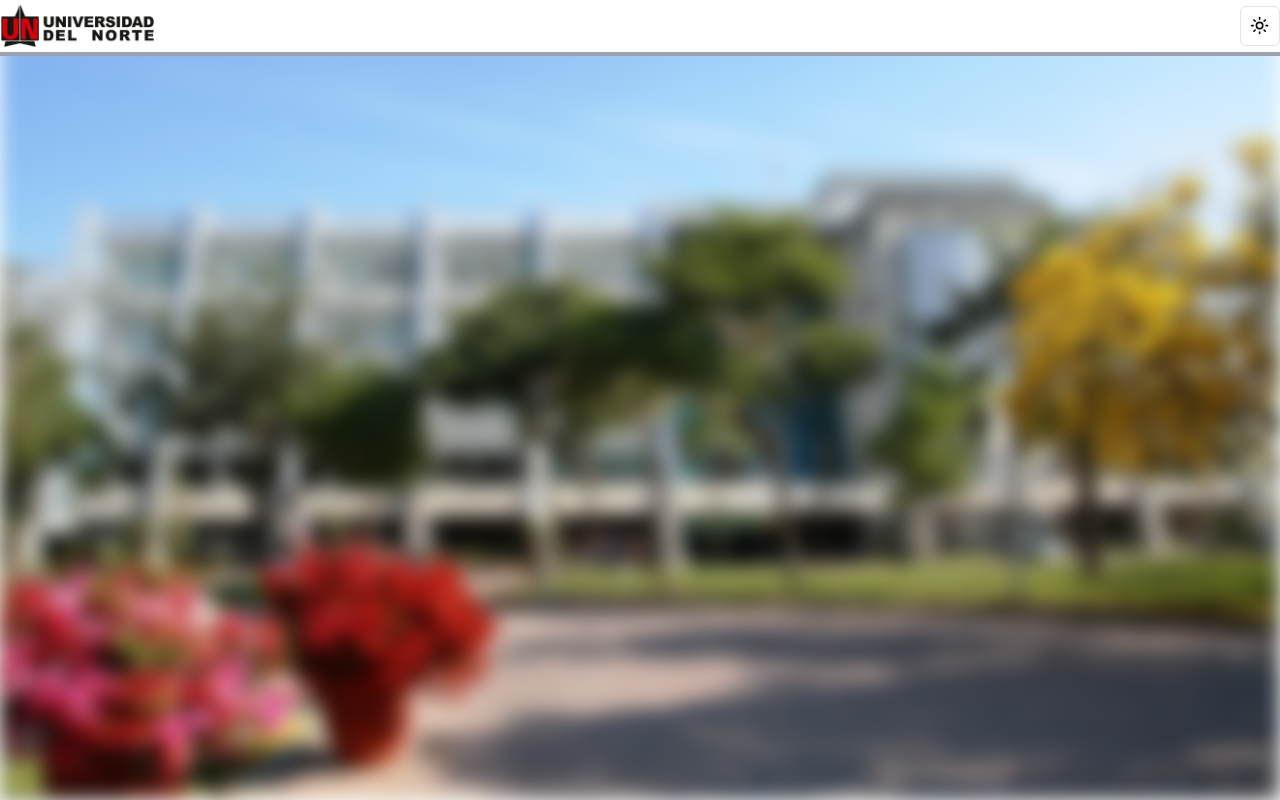
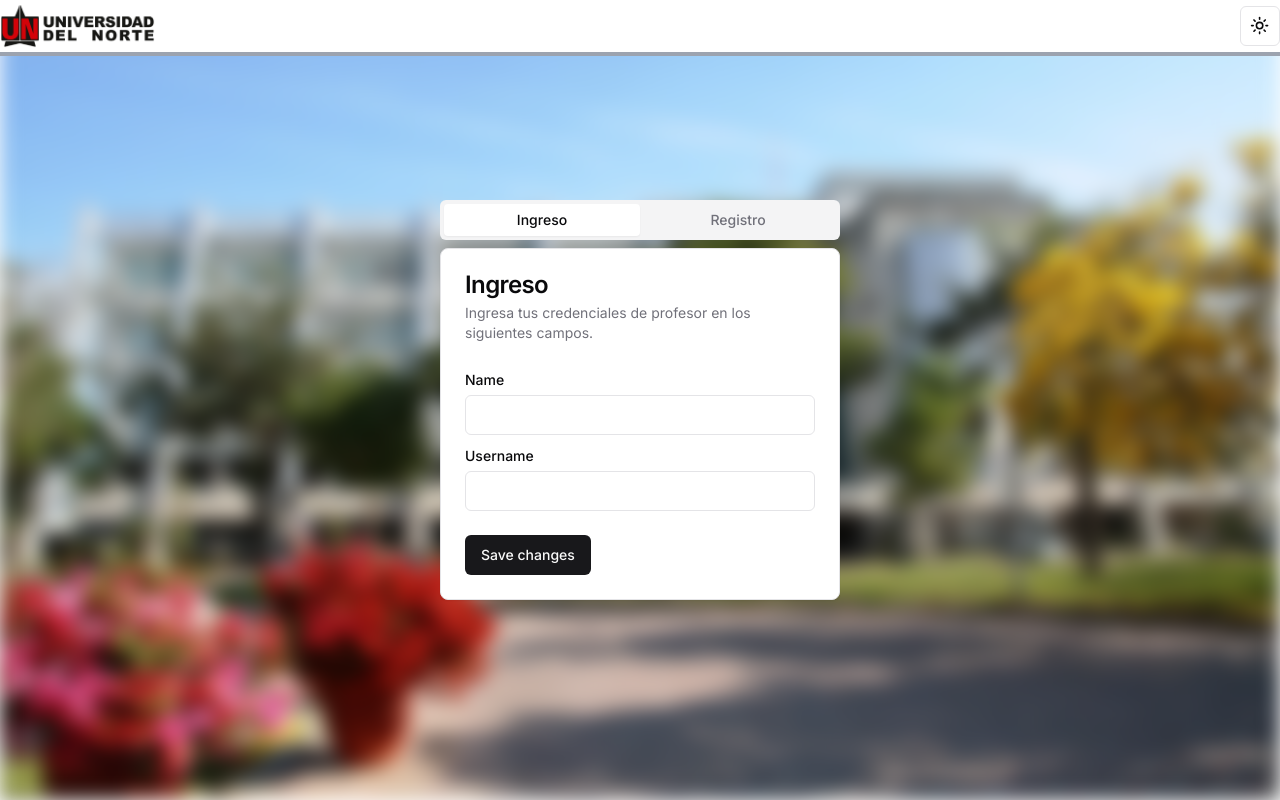
Before and after one commit to giusgo/pc2-actividad2, a Next.js app in the folder app/: page / in a window 1280 px wide. Built offline with nearby package versions, Linux system fonts and the light colour scheme.

Commit message:
Formulario login

```diff
--- a/app/package.json
+++ b/app/package.json
@@ -10,6 +10,7 @@
   },
   "dependencies": {
     "@radix-ui/react-dropdown-menu": "^2.0.6",
+    "@radix-ui/react-label": "^2.0.2",
     "@radix-ui/react-slot": "^1.0.2",
     "@radix-ui/react-tabs": "^1.0.4",
     "class-variance-authority": "^0.7.0",
--- a/app/src/app/page.tsx
+++ b/app/src/app/page.tsx
@@ -1,11 +1,13 @@
 import Background from "@/components/Home/background";
 import Navbar from "@/components/General/Navbar";
+import TeacherForm from "@/components/Home/form";
 
 export default function Home() {
   return (
     <main>
       <Background />
       <Navbar />
+      <TeacherForm />
     </main>
   );
 }
--- /dev/null
+++ b/app/src/components/Home/Login/index.tsx
@@ -0,0 +1,35 @@
+import {
+    Card,
+    CardContent,
+    CardDescription,
+    CardFooter,
+    CardHeader,
+    CardTitle,
+} from "@/components/ui/card"
+import { Input } from "@/components/ui/input"
+import { Label } from "@/components/ui/label"
+import { Button } from "@/components/ui/button"
+
+export default function Login() {
+    return <Card>
+        <CardHeader>
+            <CardTitle>Ingreso</CardTitle>
+            <CardDescription>
+                Ingresa tus credenciales de profesor en los siguientes campos.
+            </CardDescription>
+        </CardHeader>
+        <CardContent className="space-y-2">
+            <div className="space-y-1">
+                <Label htmlFor="name">Name</Label>
+                <Input id="name" />
+            </div>
+            <div className="space-y-1">
+                <Label htmlFor="username">Username</Label>
+                <Input id="username" />
+            </div>
+        </CardContent>
+        <CardFooter>
+            <Button>Save changes</Button>
+        </CardFooter>
+    </Card>
+}
--- /dev/null
+++ b/app/src/components/Home/form.tsx
@@ -0,0 +1,37 @@
+import { Button } from "@/components/ui/button"
+import {
+    Card,
+    CardContent,
+    CardDescription,
+    CardFooter,
+    CardHeader,
+    CardTitle,
+} from "@/components/ui/card"
+import { Input } from "@/components/ui/input"
+import { Label } from "@/components/ui/label"
+import {
+    Tabs,
+    TabsContent,
+    TabsList,
+    TabsTrigger,
+} from "@/components/ui/tabs"
+import Login from "./Login"
+
+export default function TeacherForm() {
+    return (
+        <div className="fixed top-1/2 left-1/2 transform -translate-x-1/2 -translate-y-1/2">
+            <Tabs defaultValue="login" className="w-[400px]">
+                <TabsList className="grid w-full grid-cols-2">
+                    <TabsTrigger value="login">Ingreso</TabsTrigger>
+                    <TabsTrigger value="regiser">Registro</TabsTrigger>
+                </TabsList>
+                <TabsContent value="login">
+                    <Login />
+                </TabsContent>
+                <TabsContent value="regiser">
+                    {/* Register pendiente */}
+                </TabsContent>
+            </Tabs>
+        </div>
+    )
+}
--- /dev/null
+++ b/app/src/components/ui/card.tsx
@@ -0,0 +1,79 @@
+import * as React from "react"
+
+import { cn } from "@/lib/utils"
+
+const Card = React.forwardRef<
+  HTMLDivElement,
+  React.HTMLAttributes<HTMLDivElement>
+>(({ className, ...props }, ref) => (
+  <div
+    ref={ref}
+    className={cn(
+      "rounded-lg border bg-card text-card-foreground shadow-sm",
+      className
+    )}
+    {...props}
+  />
+))
+Card.displayName = "Card"
+
+const CardHeader = React.forwardRef<
+  HTMLDivElement,
+  React.HTMLAttributes<HTMLDivElement>
+>(({ className, ...props }, ref) => (
+  <div
+    ref={ref}
+    className={cn("flex flex-col space-y-1.5 p-6", className)}
+    {...props}
+  />
+))
+CardHeader.displayName = "CardHeader"
+
+const CardTitle = React.forwardRef<
+  HTMLParagraphElement,
+  React.HTMLAttributes<HTMLHeadingElement>
+>(({ className, ...props }, ref) => (
+  <h3
+    ref={ref}
+    className={cn(
+      "text-2xl font-semibold leading-none tracking-tight",
+      className
+    )}
+    {...props}
+  />
+))
+CardTitle.displayName = "CardTitle"
+
+const CardDescription = React.forwardRef<
+  HTMLParagraphElement,
+  React.HTMLAttributes<HTMLParagraphElement>
+>(({ className, ...props }, ref) => (
+  <p
+    ref={ref}
+    className={cn("text-sm text-muted-foreground", className)}
+    {...props}
+  />
+))
+CardDescription.displayName = "CardDescription"
+
+const CardContent = React.forwardRef<
+  HTMLDivElement,
+  React.HTMLAttributes<HTMLDivElement>
+>(({ className, ...props }, ref) => (
+  <div ref={ref} className={cn("p-6 pt-0", className)} {...props} />
+))
+CardContent.displayName = "CardContent"
+
+const CardFooter = React.forwardRef<
+  HTMLDivElement,
+  React.HTMLAttributes<HTMLDivElement>
+>(({ className, ...props }, ref) => (
+  <div
+    ref={ref}
+    className={cn("flex items-center p-6 pt-0", className)}
+    {...props}
+  />
+))
+CardFooter.displayName = "CardFooter"
+
+export { Card, CardHeader, CardFooter, CardTitle, CardDescription, CardContent }
--- /dev/null
+++ b/app/src/components/ui/input.tsx
@@ -0,0 +1,25 @@
+import * as React from "react"
+
+import { cn } from "@/lib/utils"
+
+export interface InputProps
+  extends React.InputHTMLAttributes<HTMLInputElement> {}
+
+const Input = React.forwardRef<HTMLInputElement, InputProps>(
+  ({ className, type, ...props }, ref) => {
+    return (
+      <input
+        type={type}
+        className={cn(
+          "flex h-10 w-full rounded-md border border-input bg-background px-3 py-2 text-sm ring-offset-background file:border-0 file:bg-transparent file:text-sm file:font-medium placeholder:text-muted-foreground focus-visible:outline-none focus-visible:ring-2 focus-visible:ring-ring focus-visible:ring-offset-2 disabled:cursor-not-allowed disabled:opacity-50",
+          className
+        )}
+        ref={ref}
+        {...props}
+      />
+    )
+  }
+)
+Input.displayName = "Input"
+
+export { Input }
--- /dev/null
+++ b/app/src/components/ui/label.tsx
@@ -0,0 +1,26 @@
+"use client"
+
+import * as React from "react"
+import * as LabelPrimitive from "@radix-ui/react-label"
+import { cva, type VariantProps } from "class-variance-authority"
+
+import { cn } from "@/lib/utils"
+
+const labelVariants = cva(
+  "text-sm font-medium leading-none peer-disabled:cursor-not-allowed peer-disabled:opacity-70"
+)
+
+const Label = React.forwardRef<
+  React.ElementRef<typeof LabelPrimitive.Root>,
+  React.ComponentPropsWithoutRef<typeof LabelPrimitive.Root> &
+    VariantProps<typeof labelVariants>
+>(({ className, ...props }, ref) => (
+  <LabelPrimitive.Root
+    ref={ref}
+    className={cn(labelVariants(), className)}
+    {...props}
+  />
+))
+Label.displayName = LabelPrimitive.Root.displayName
+
+export { Label }
```
Also changed, not shown: 1 other file (tests, documents, lock files or other folders).
